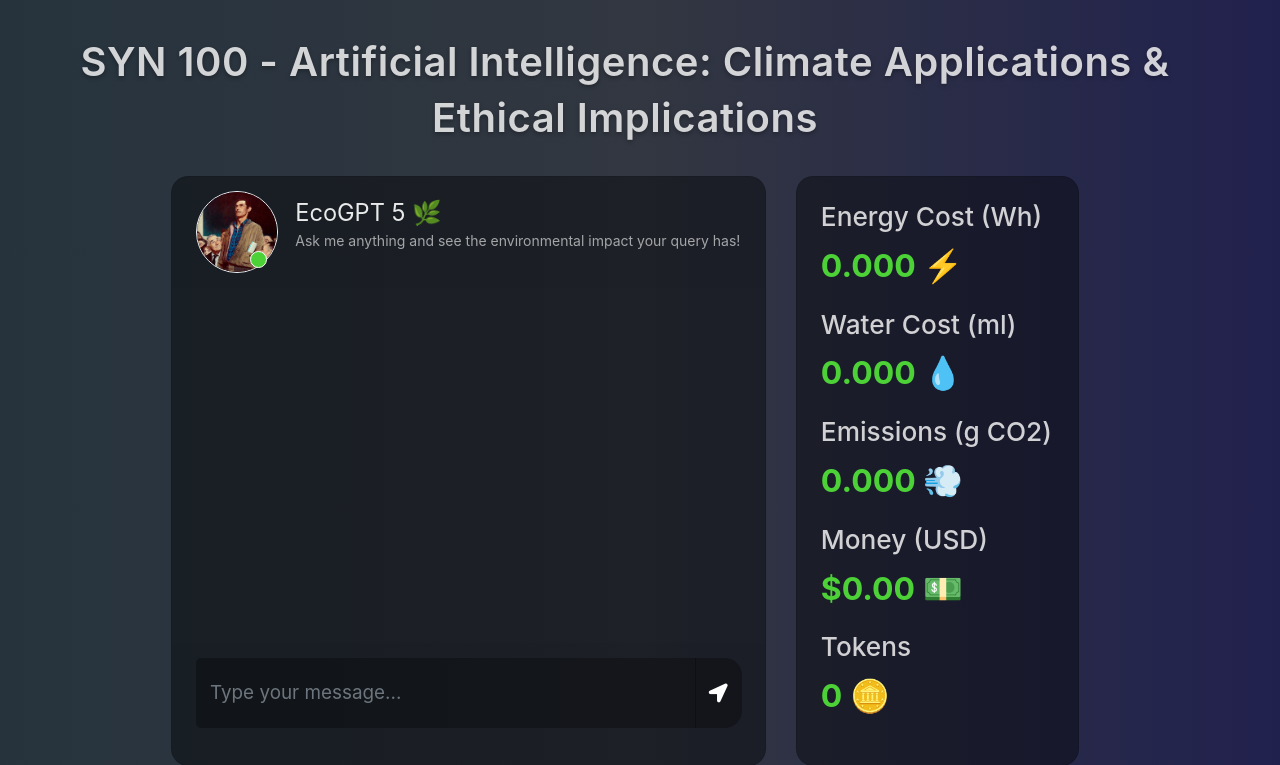
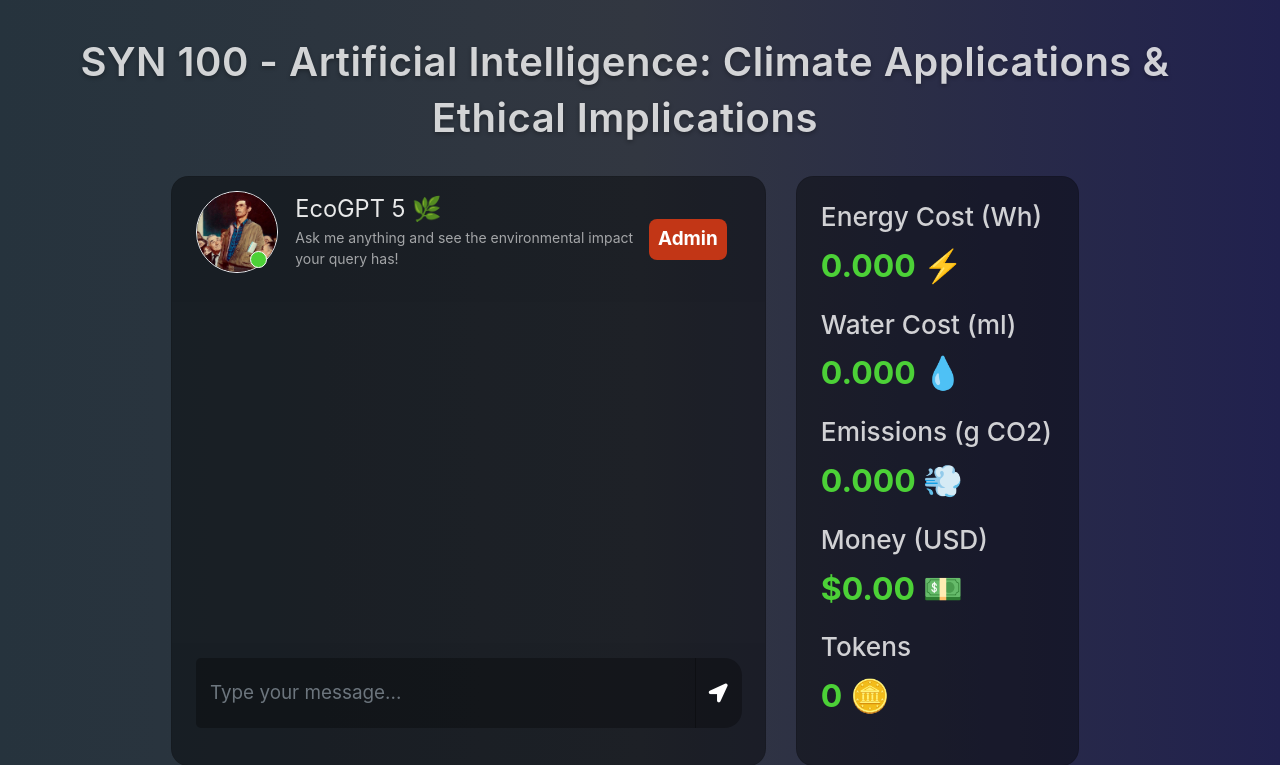
Before and after one commit to hari3mo/EcoBot, a Flask app: page / in a window 1280 px wide. Shown: the top 765 px of the page. Run offline with Flask 3, Linux system fonts and the light colour scheme; the visitor is signed in with stand-in values (Sample User, id 1); some libraries are stand-ins or nearby versions.

Commit message:
admin user

```diff
--- a/app/app.py
+++ b/app/app.py
@@ -39,7 +39,6 @@ USD_RATE_CACHE = 0.000000125
 USD_RATE_OUT = 0.00001
 
 # Routes
-
 @app.errorhandler(404)
 def not_found(e):
     return redirect(url_for('index'))
@@ -58,70 +57,47 @@ def index():
 @app.route("/chat", methods=["POST"])
 def chat():
     prompt = request.form["prompt"]
+    if prompt == "admin":
+        session['admin'] = True
+        return jsonify({'redirect': url_for('index')})
+    elif prompt in ["logout", "exit", "quit"]:
+        session['admin'] = False
+        return jsonify({'redirect': url_for('index')})
+
     response_data = query(prompt)
     return jsonify(response_data)
 
 @app.route("/logs", methods=["GET"])
 def logs():
+    if not session.get('admin'):
+        return redirect(url_for('index'))
     logs = pd.read_sql_table('logs', con=engine)\
         .sort_values(by='datetime', ascending=True)
     return render_template("logs.html", logs=logs)
 
 @app.route("/logs-dev", methods=["GET"])
 def logs_dev():
+    if not session.get('admin'):
+        return redirect(url_for('index'))
     logs_dev = pd.read_sql_table('logs-dev', con=engine)\
         .sort_values(by='datetime', ascending=True)
     return render_template("logs_dev.html", logs_dev=logs_dev)
 
 @app.route("/prompts", methods=["GET"])
 def prompts():
+    if not session.get('admin'):
+        return redirect(url_for('index'))
     prompts = pd.read_sql_table('prompts', con=engine)\
         .sort_values(by='datetime', ascending=True)
     return render_template("prompts.html", prompts=prompts)
 
 @app.route("/prompts-dev", methods=["GET"])
 def prompts_dev():
+    if not session.get('admin'):
+        return redirect(url_for('index'))
     prompts_dev = pd.read_sql_table('prompts-dev', con=engine)\
         .sort_values(by='datetime', ascending=True)
     return render_template("prompts_dev.html", prompts_dev=prompts_dev)
-
-@app.route("/push", methods=["GET"])
-def push():
-    worksheet_map = {
-        'logs': ('logs.csv', 'prod'),
-        'logs-dev': ('logs.csv', 'dev'),
-        'prompts': ('prompts.csv', 'prod'),
-        'prompts-dev': ('prompts.csv', 'dev')
-    }
-
-    try:
-        scopes = [
-            'https://www.googleapis.com/auth/spreadsheets',
-            'https://www.googleapis.com/auth/drive'
-        ]
-
-        creds_json = json.loads(os.getenv('GOOGLE_API_CREDENTIALS'))
-        creds = Credentials.from_service_account_info(creds_json, scopes=scopes)
-        client = gspread.authorize(creds)
-
-        for table_name, (sheet_name, worksheet_name) in worksheet_map.items():
-            logging.info(f"Processing table: {table_name} -> {sheet_name}, {worksheet_name}")
-            df = pd.read_sql_table(table_name, con=engine).sort_values(by='datetime', ascending=True)
-            df['datetime'] = df['datetime'].astype(str)
-            sheet = client.open(sheet_name)
-            worksheet = sheet.worksheet(worksheet_name)
-            worksheet.clear()
-            worksheet.update([df.columns.values.tolist()] + df.values.tolist(), value_input_option='RAW')
-            logging.info(f"Updated {worksheet_name} in {sheet_name}")
-
-        logging.info("All sheets updated successfully.")
-
-    except Exception as e:
-        logging.error(f"Error with Google Sheets: {e}")
-        return render_template("push.html", success=False)
-
-    return render_template("push.html", success=True)
-
 
 def query(prompt):
     db.session.commit()
--- a/app/static/main.js
+++ b/app/static/main.js
@@ -41,6 +41,12 @@ $(document).ready(function () {
             type: "POST",
             url: "/chat",
         }).done(function (data) {
+            // Handle redirect for admin login/logout
+            if (data.redirect) {
+                window.location.href = data.redirect;
+                return;
+            }
+
             // Remove loading animation
             $("#loading-indicator").remove();
 
--- a/app/static/style.css
+++ b/app/static/style.css
@@ -1,3 +1,15 @@
+.admin-badge {
+    background-color: #c23616;
+    color: white;
+    padding: 6px 9px;
+    border-radius: 8px;
+    font-size: 0.85em;
+    font-weight: bold;
+    margin-left: auto;
+    align-self: center;
+    margin-right: 15px;
+}
+
 body,
 html {
     height: 100%;
--- a/app/templates/index.html
+++ b/app/templates/index.html
@@ -22,6 +22,9 @@
           <span>EcoGPT 5 🌿</span>
           <p>Ask me anything and see the environmental impact your query has!</p>
         </div>
+        {% if session.admin %}
+        <div class="admin-badge">Admin</div>
+        {% endif %}
       </div>
     </div>
     <div id="messageFormeight" class="card-body msg_card_body"></div>
```
